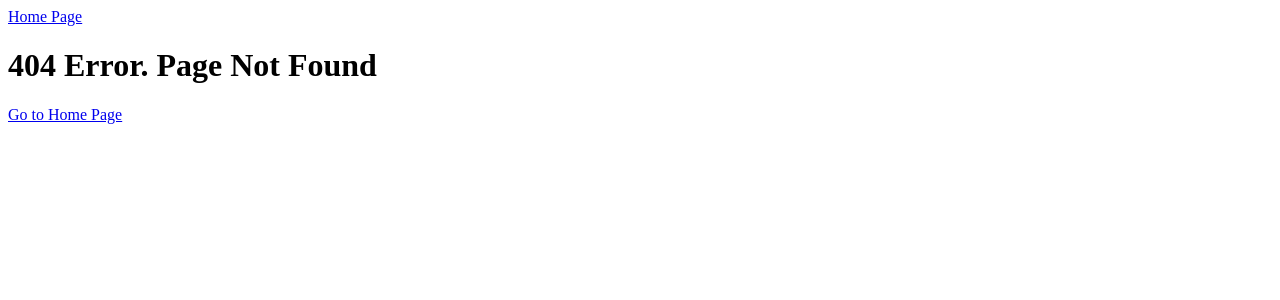
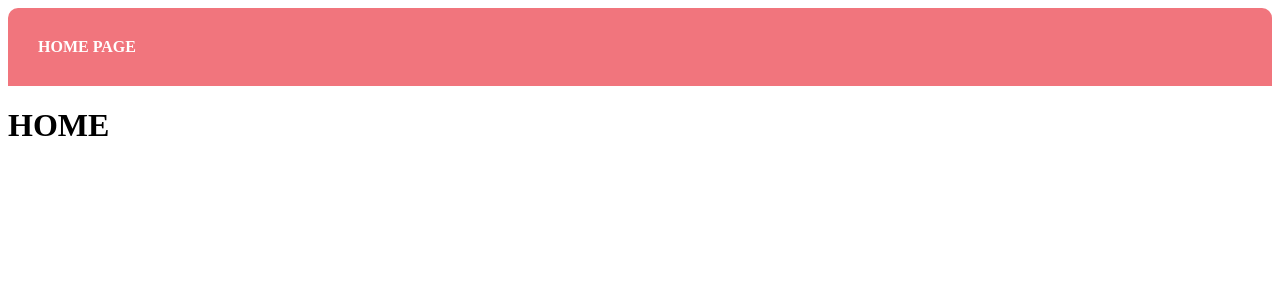
Before and after one commit to simonasablinaite/flowers-eshop, a React (Create React App) app: page / in a window 1280 px wide. Before the commit this address had no page. Shown: the top 300 px of the page. Built offline with nearby package versions, Linux system fonts and the light colour scheme.

Commit message:
Created HomePage

```diff
--- a/src/App.js
+++ b/src/App.js
@@ -1,6 +1,7 @@
 import './style/home.css';
 
 import { Routes, Route, NavLink, Link } from 'react-router-dom';
+import HomePage from './pages/HomePage/HomePage';
 
 function App() {
   return (
@@ -12,7 +13,7 @@ function App() {
       </header>
 
       <Routes>
-
+        <Route path='/' element={<HomePage />} />
 
 
         <Route path='*' element={<><h1>404 Error. Page Not Found</h1>  <Link to='/'>Go to Home Page</Link> </>} />
--- /dev/null
+++ b/src/pages/HomePage/HomePage.js
@@ -0,0 +1,11 @@
+import React from 'react'
+
+const HomePage = () => {
+   return (
+      <div>
+         <h1>HOME</h1>
+      </div>
+   )
+}
+
+export default HomePage
--- a/src/style/home.css
+++ b/src/style/home.css
@@ -1 +1,27 @@
-/*# sourceMappingURL=home.css.map */
+header {
+  display: flex;
+  flex-direction: row;
+  align-items: center;
+  background-color: #f1757d;
+  border-top-left-radius: 10px;
+  border-top-right-radius: 10px;
+}
+header nav {
+  display: grid;
+  grid-template-columns: repeat(4, 1fr) 1fr 1fr repeat(3, 1fr);
+  gap: 20px;
+  justify-content: center;
+  color: white;
+  align-items: center;
+  padding: 30px;
+}
+header nav a {
+  display: flex;
+  flex-direction: row;
+  justify-content: center;
+  color: white;
+  text-decoration: none;
+  text-transform: uppercase;
+  font-weight: 600;
+  cursor: pointer;
+}/*# sourceMappingURL=home.css.map */
--- a/src/style/home.scss
+++ b/src/style/home.scss
@@ -0,0 +1 @@
+@use './components/header';
```
Also changed, not shown: 2 other files (tests, documents, lock files or other folders).
